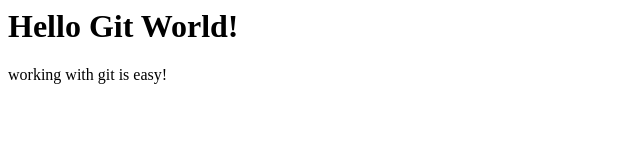
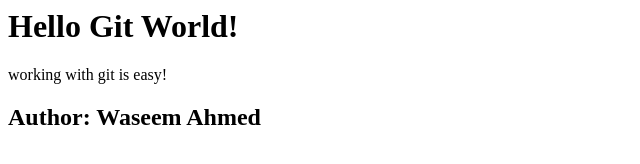
Before and after one commit to Tpsheem/GitGithubMasterclass, a plain HTML site: page index.html in a window 1280 px wide. Shown: the whole page, without its empty margins (0-640 px from the left). Drawn offline with Linux system fonts and the light colour scheme.

Commit message:
Add author

```diff
--- a/index.html
+++ b/index.html
@@ -3,3 +3,5 @@
 <div>
     <p>working with git is easy!</p>
 </div>
+
+<h2>Author: Waseem Ahmed</h2>
```
